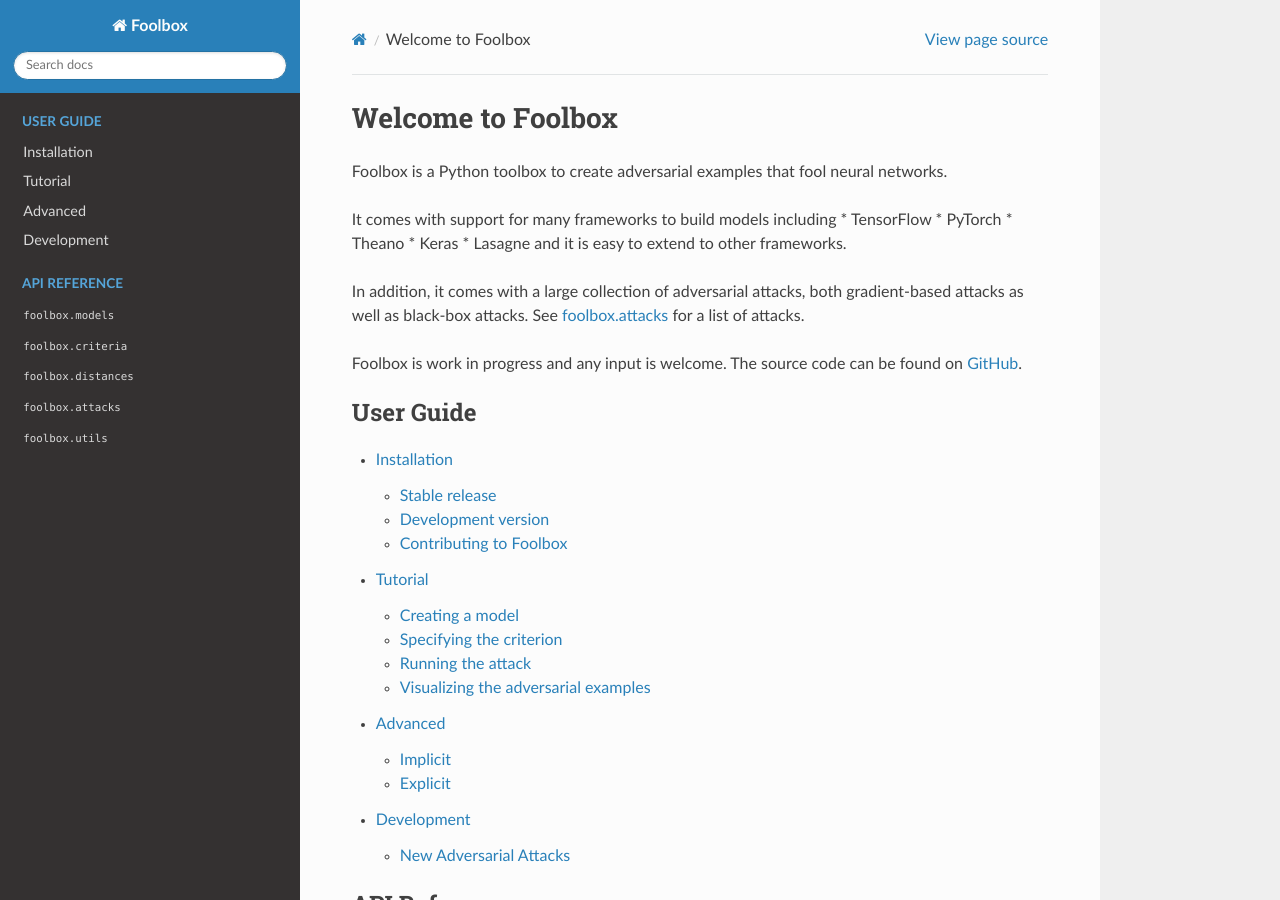
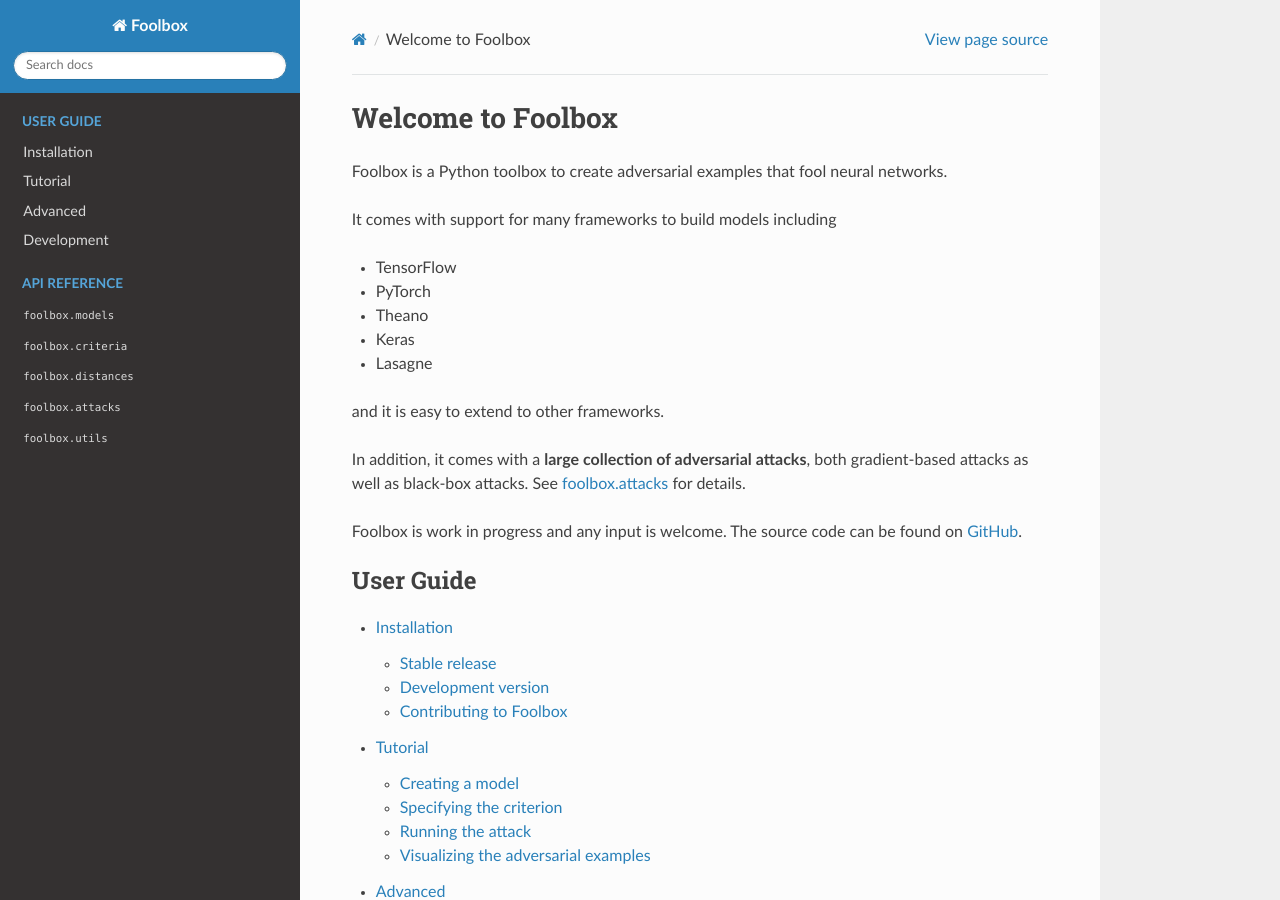
Before and after one commit to bethgelab/foolbox, a Sphinx documentation site: the page built from docs/index.rst, in a window 1280 px wide and 900 px high. Built offline with Sphinx 7.4.7 and the Read the Docs theme 2.0.0, drawn with Linux system fonts in a browser that asks for light colours; pages that are not in the unit, such as notebooks, are missing from menus; the version number could not be read and is left out.

Commit message:
fixed the list in the docs

```diff
--- a/docs/index.rst
+++ b/docs/index.rst
@@ -4,14 +4,16 @@
 Foolbox is a Python toolbox to create adversarial examples that fool neural networks.
 
 It comes with support for many frameworks to build models including
+
 * TensorFlow
 * PyTorch
 * Theano
 * Keras
 * Lasagne
+
 and it is easy to extend to other frameworks.
 
-In addition, it comes with a large collection of adversarial attacks, both gradient-based attacks as well as black-box attacks. See :doc:`modules/attacks` for a list of attacks.
+In addition, it comes with a **large collection of adversarial attacks**, both gradient-based attacks as well as black-box attacks. See :doc:`modules/attacks` for details.
 
 Foolbox is work in progress and any input is welcome. The source code can be found on `GitHub`_.
 
```
